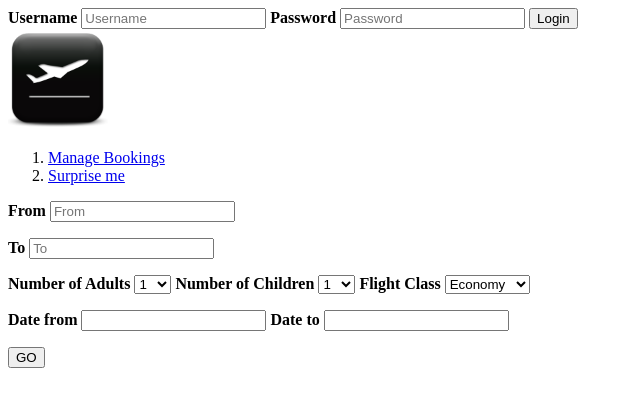
After one commit to Comquack/infs3202Assignment, a PHP site: page /index1.php in a window 1280 px wide. The commit adds this page. Shown: the top 407 px of the page, without its empty margins (0-640 px from the left). Run offline with PHP 8.4, Linux system fonts and the light colour scheme; some libraries are stand-ins or nearby versions.

Commit message:
updated calendar function and login session

```diff
--- /dev/null
+++ b/index1.php
@@ -0,0 +1,109 @@
+<!doctype html>
+<?php
+session_start();
+if(isset($_SESSION['username'])){
+	echo "Hello ".$_SESSION['username'];
+		print("		<div id = \"logout\">
+			<form method=\"POST\" action=\"logout.php\">
+				<div class=\"container\">
+					<button type=\"submit\">Logout</button>
+				</div>
+			</form>
+		</div>");
+
+}else{
+		print("		<div id = \"login\">
+			<form method=\"POST\" action=\"login.php\">
+				<div class=\"container\">
+					<label><b>Username</b></label>
+					<input type = \"text\" placeholder= \"Username\" name=\"username\">
+
+					<label><b>Password</b></label>
+					<input type=\"password\" placeholder= \"Password\" name=\"password\">
+
+					<button type=\"submit\">Login</button>
+				</div>
+			</form>
+		</div>");
+	}
+?>
+<html lang="en">
+	<head>
+		<meta charset="utf-8">
+		<title> Travel test </title>
+		<script src="https://code.jquery.com/jquery-1.12.4.js"></script>
+  		<script src="https://code.jquery.com/ui/1.12.1/jquery-ui.js"></script>
+  		<script>
+  		$( function() {
+   			$( "#datepicker" ).datepicker();
+   			$( "#datepicker2" ).datepicker();
+  		} );
+ 		 </script>
+	</head>
+
+	<body>
+		<div id="logo">
+			<img src = "./images/airline.png" height="100px" width="100px">
+		</div>
+
+		<nav>
+			<ol>
+				<li><a href ="manage.html"> Manage Bookings</a> </li>
+				<li><a href ="surprise.html">Surprise me</a></li>
+			</ol>
+		</nav>
+
+		<form method="POST" action="flight.php">
+		<div class="travelbanner">
+			<div class="container">
+				<p><label><b>From</b></label>
+				<input type = "text" placeholder = "From" name="travelfrom"></p>
+
+				<p><label><b>To</b></label>
+				<input type = "text" placeholder = "To" name="travelto"></p>
+
+				<p><label><b>Number of Adults</b></label>
+				<select name ="adults">
+					<option value = "1">1</option>
+					<option value = "2">2</option>
+					<option value = "3">3</option>
+					<option value = "4">4</option>
+					<option value = "5">5</option>
+					<option value = "6">6</option>
+					<option value = "7">7</option>
+					<option value = "8">8</option>
+					<option value = "9">9</option>
+					<option value = "10">10</option>
+				</select>
+
+				<label><b>Number of Children</b></label>
+				<select name ="child">
+					<option value = "1">1</option>
+					<option value = "2">2</option>
+					<option value = "3">3</option>
+					<option value = "4">4</option>
+					<option value = "5">5</option>
+					<option value = "6">6</option>
+					<option value = "7">7</option>
+					<option value = "8">8</option>
+					<option value = "9">9</option>
+					<option value = "10">10</option>
+				</select>
+
+				<label><b>Flight Class</b></label>
+				<select name ="flightclass">
+					<option value = "economy">Economy</option>
+					<option value = "business">Business</option>
+					<option value = "firstclass">First Class</option>
+				</select></p>
+
+				<label><b>Date from</b></label>
+				<input type = "text" id="datepicker">
+
+				<label><b>Date to</b></label>
+				<input type = "text" id="datepicker2">
+
+				<p><button type ="submit">GO</button></p>
+
+
+	</body>
--- a/login.php
+++ b/login.php
@@ -4,10 +4,10 @@
 		$_SESSION['username'] = "infs";
 		$_SESSION['password'] = "3202";
 		echo "yes";
-		header("Location: index.php");
+		header("Location: index1.php");
 	}
 	else{
 		echo "no";
-		header("Location: index.php");
+		header("Location: index1.php");
 	}
 ?>
--- a/logout.php
+++ b/logout.php
@@ -1,5 +1,5 @@
 <?php
 	session_start();
 	session_destroy();
-	header('Location: index.php');
+	header('Location: index1.php');
 ?>
```
